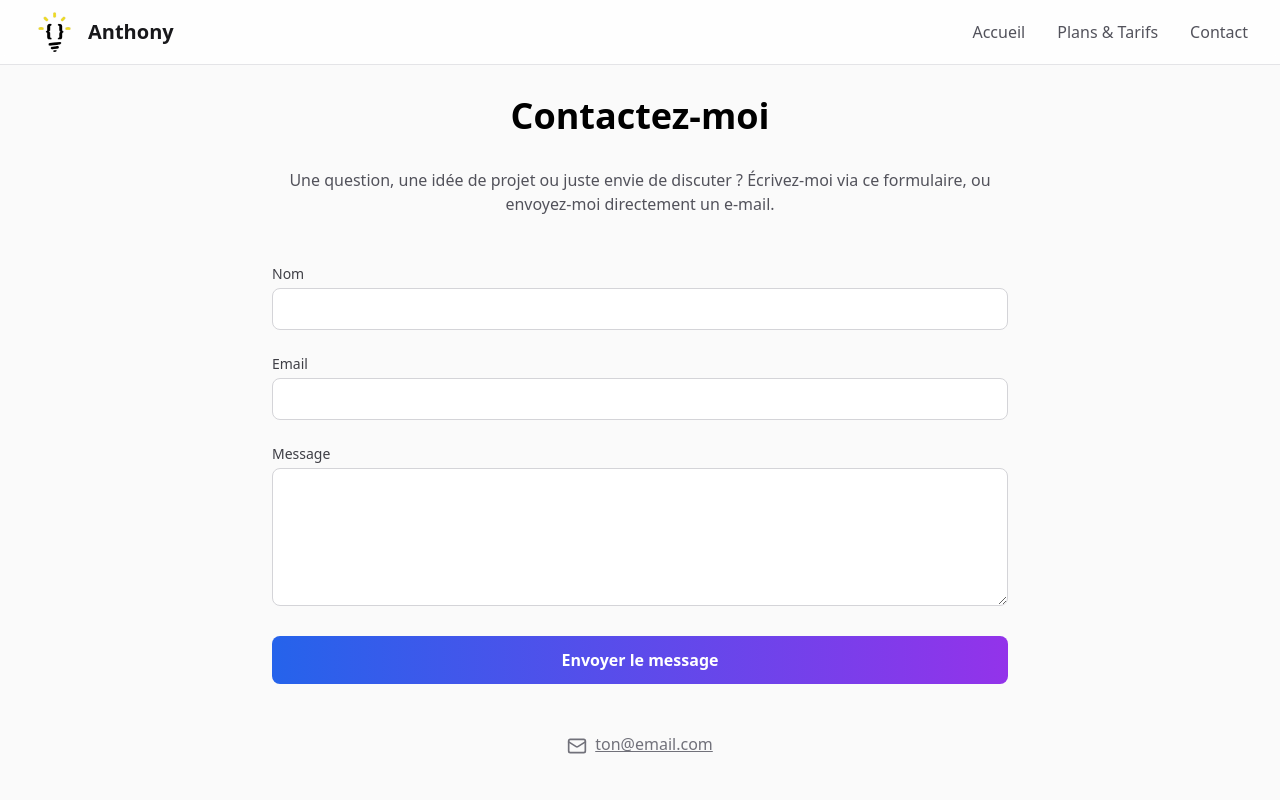
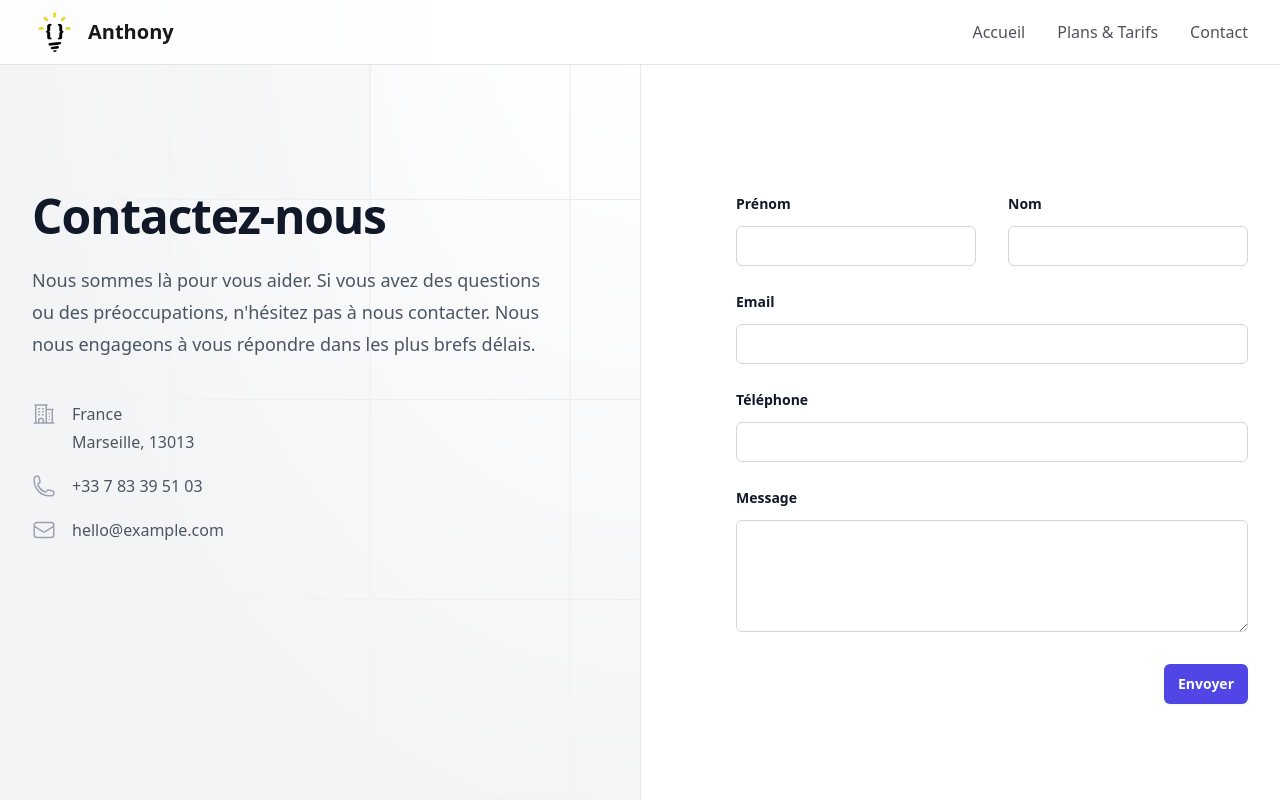
Before and after one commit to GorskiAnthony/pf-freelance, a React (Vite) app: page /contact in a window 1280 px wide. Shown: the top 800 px of the page. Built offline with nearby package versions, Linux system fonts and the light colour scheme.

Commit message:
📝 (components): update Contact component to use new icons from @heroicons/react package ✨ (components): add NotFound component to handle 404 errors and provide a user-friendly message 🚀 (main): update router to include NotFound component for handling unknown routes

```diff
--- a/src/components/Contact.tsx
+++ b/src/components/Contact.tsx
@@ -1,82 +1,228 @@
-import { Icons } from "../helpers/Icon";
-import { motion } from "framer-motion";
+import {
+	BuildingOffice2Icon,
+	EnvelopeIcon,
+	PhoneIcon,
+} from "@heroicons/react/24/outline";
 
-const Contact = () => {
+export default function Example() {
 	return (
-		<div className="pt-24 pb-20 px-4 max-w-3xl mx-auto">
-			<motion.div
-				initial={{ opacity: 0, y: 20 }}
-				animate={{ opacity: 1, y: 0 }}
-				transition={{ duration: 0.6 }}
+		<div className="relative isolate bg-white">
+			<div className="mx-auto grid max-w-7xl grid-cols-1 lg:grid-cols-2">
+				<div className="relative px-6 pb-20 pt-24 sm:pt-32 lg:static lg:px-8 lg:py-48">
+					<div className="mx-auto max-w-xl lg:mx-0 lg:max-w-lg">
+						<div className="absolute inset-y-0 left-0 -z-10 w-full overflow-hidden bg-gray-100 ring-1 ring-gray-900/10 lg:w-1/2">
+							<svg
+								aria-hidden="true"
+								className="absolute inset-0 size-full stroke-gray-200 [mask-image:radial-gradient(100%_100%_at_top_right,white,transparent)]"
 							>
-				<h1 className="text-4xl font-bold text-center mb-8">
-					Contactez-moi
-				</h1>
-				<p className="text-center text-zinc-600 mb-12">
-					Une question, une idée de projet ou juste envie de discuter
-					? Écrivez-moi via ce formulaire, ou envoyez-moi directement
-					un e-mail.
+								<defs>
+									<pattern
+										x="100%"
+										y={-1}
+										id="83fd4e5a-9d52-42fc-97b6-718e5d7ee527"
+										width={200}
+										height={200}
+										patternUnits="userSpaceOnUse"
+									>
+										<path
+											d="M130 200V.5M.5 .5H200"
+											fill="none"
+										/>
+									</pattern>
+								</defs>
+								<rect
+									fill="white"
+									width="100%"
+									height="100%"
+									strokeWidth={0}
+								/>
+								<svg
+									x="100%"
+									y={-1}
+									className="overflow-visible fill-gray-50"
+								>
+									<path
+										d="M-470.5 0h201v201h-201Z"
+										strokeWidth={0}
+									/>
+								</svg>
+								<rect
+									fill="url(#83fd4e5a-9d52-42fc-97b6-718e5d7ee527)"
+									width="100%"
+									height="100%"
+									strokeWidth={0}
+								/>
+							</svg>
+						</div>
+						<h2 className="text-pretty text-4xl font-semibold tracking-tight text-gray-900 sm:text-5xl">
+							Contactez-nous
+						</h2>
+						<p className="mt-6 text-lg/8 text-gray-600">
+							Nous sommes là pour vous aider. Si vous avez des
+							questions ou des préoccupations, n'hésitez pas à
+							nous contacter. Nous nous engageons à vous répondre
+							dans les plus brefs délais.
 						</p>
-
+						<dl className="mt-10 space-y-4 text-base/7 text-gray-600">
+							<div className="flex gap-x-4">
+								<dt className="flex-none">
+									<span className="sr-only">Address</span>
+									<BuildingOffice2Icon
+										aria-hidden="true"
+										className="h-7 w-6 text-gray-400"
+									/>
+								</dt>
+								<dd>
+									France
+									<br />
+									Marseille, 13013
+								</dd>
+							</div>
+							<div className="flex gap-x-4">
+								<dt className="flex-none">
+									<span className="sr-only">Telephone</span>
+									<PhoneIcon
+										aria-hidden="true"
+										className="h-7 w-6 text-gray-400"
+									/>
+								</dt>
+								<dd>
+									<a
+										href="tel:+33783395103"
+										aria-label="Phone number"
+										rel="noopener noreferrer"
+										className="hover:text-gray-900"
+									>
+										+33 7 83 39 51 03
+									</a>
+								</dd>
+							</div>
+							<div className="flex gap-x-4">
+								<dt className="flex-none">
+									<span className="sr-only">Email</span>
+									<EnvelopeIcon
+										aria-hidden="true"
+										className="h-7 w-6 text-gray-400"
+									/>
+								</dt>
+								<dd>
+									<a
+										href="mailto:hello@example.com"
+										className="hover:text-gray-900"
+										rel="noopener noreferrer"
+										aria-label="Email address"
+									>
+										hello@example.com
+									</a>
+								</dd>
+							</div>
+						</dl>
+					</div>
+				</div>
 				<form
-					className="space-y-6"
-					action="mailto:ton@email.com" // remplace par ton email !
+					action="#"
 					method="POST"
-					encType="text/plain"
+					className="px-6 pb-24 pt-20 sm:pb-32 lg:px-8 lg:py-48"
 				>
+					<div className="mx-auto max-w-xl lg:mr-0 lg:max-w-lg">
+						<div className="grid grid-cols-1 gap-x-8 gap-y-6 sm:grid-cols-2">
 							<div>
-						<label className="block text-sm font-medium text-zinc-700 mb-1">
+								<label
+									htmlFor="first-name"
+									className="block text-sm/6 font-semibold text-gray-900"
+								>
+									Prénom
+								</label>
+								<div className="mt-2.5">
+									<input
+										id="first-name"
+										name="first-name"
+										type="text"
+										autoComplete="given-name"
+										className="block w-full rounded-md bg-white px-3.5 py-2 text-base text-gray-900 outline outline-1 -outline-offset-1 outline-gray-300 placeholder:text-gray-400 focus:outline focus:outline-2 focus:-outline-offset-2 focus:outline-indigo-600"
+									/>
+								</div>
+							</div>
+							<div>
+								<label
+									htmlFor="last-name"
+									className="block text-sm/6 font-semibold text-gray-900"
+								>
 									Nom
 								</label>
+								<div className="mt-2.5">
 									<input
+										id="last-name"
+										name="last-name"
 										type="text"
-							name="name"
-							required
-							className="w-full px-4 py-2 border border-zinc-300 rounded-lg focus:outline-none focus:ring-2 focus:ring-blue-500"
+										autoComplete="family-name"
+										className="block w-full rounded-md bg-white px-3.5 py-2 text-base text-gray-900 outline outline-1 -outline-offset-1 outline-gray-300 placeholder:text-gray-400 focus:outline focus:outline-2 focus:-outline-offset-2 focus:outline-indigo-600"
 									/>
 								</div>
-
-					<div>
-						<label className="block text-sm font-medium text-zinc-700 mb-1">
+							</div>
+							<div className="sm:col-span-2">
+								<label
+									htmlFor="email"
+									className="block text-sm/6 font-semibold text-gray-900"
+								>
 									Email
 								</label>
+								<div className="mt-2.5">
 									<input
+										id="email"
+										name="email"
 										type="email"
-							name="email"
-							required
-							className="w-full px-4 py-2 border border-zinc-300 rounded-lg focus:outline-none focus:ring-2 focus:ring-blue-500"
+										autoComplete="email"
+										className="block w-full rounded-md bg-white px-3.5 py-2 text-base text-gray-900 outline outline-1 -outline-offset-1 outline-gray-300 placeholder:text-gray-400 focus:outline focus:outline-2 focus:-outline-offset-2 focus:outline-indigo-600"
 									/>
 								</div>
-
-					<div>
-						<label className="block text-sm font-medium text-zinc-700 mb-1">
+							</div>
+							<div className="sm:col-span-2">
+								<label
+									htmlFor="phone-number"
+									className="block text-sm/6 font-semibold text-gray-900"
+								>
+									Téléphone
+								</label>
+								<div className="mt-2.5">
+									<input
+										id="phone-number"
+										name="phone-number"
+										type="tel"
+										autoComplete="tel"
+										className="block w-full rounded-md bg-white px-3.5 py-2 text-base text-gray-900 outline outline-1 -outline-offset-1 outline-gray-300 placeholder:text-gray-400 focus:outline focus:outline-2 focus:-outline-offset-2 focus:outline-indigo-600"
+									/>
+								</div>
+							</div>
+							<div className="sm:col-span-2">
+								<label
+									htmlFor="message"
+									className="block text-sm/6 font-semibold text-gray-900"
+								>
 									Message
 								</label>
+								<div className="mt-2.5">
 									<textarea
+										id="message"
 										name="message"
-							rows={5}
-							required
-							className="w-full px-4 py-2 border border-zinc-300 rounded-lg focus:outline-none focus:ring-2 focus:ring-blue-500"
-						></textarea>
+										rows={4}
+										className="block w-full rounded-md bg-white px-3.5 py-2 text-base text-gray-900 outline outline-1 -outline-offset-1 outline-gray-300 placeholder:text-gray-400 focus:outline focus:outline-2 focus:-outline-offset-2 focus:outline-indigo-600"
+										defaultValue={""}
+									/>
 								</div>
-
+							</div>
+						</div>
+						<div className="mt-8 flex justify-end">
 							<button
 								type="submit"
-						className="w-full inline-block text-center bg-gradient-to-r from-blue-600 to-purple-600 text-white px-8 py-3 rounded-lg font-semibold hover:from-blue-700 hover:to-purple-700 transition-all duration-300 transform hover:scale-105"
+								className="rounded-md bg-indigo-600 px-3.5 py-2.5 text-center text-sm font-semibold text-white shadow-sm hover:bg-indigo-500 focus-visible:outline focus-visible:outline-2 focus-visible:outline-offset-2 focus-visible:outline-indigo-600"
 							>
-						Envoyer le message
+								Envoyer
 							</button>
+						</div>
+					</div>
 				</form>
-
-				<div className="mt-12 text-center text-zinc-500">
-					<Icons.Mail className="inline-block w-5 h-5 mr-2" />
-					<a href="mailto:ton@email.com" className="underline">
-						ton@email.com
-					</a>
 			</div>
-			</motion.div>
 		</div>
 	);
-};
-
-export default Contact;
+}
--- a/src/components/Home.tsx
+++ b/src/components/Home.tsx
@@ -1,6 +1,7 @@
 import { motion } from "framer-motion";
 import { Icons } from "../helpers/Icon";
 import { Link } from "react-router-dom";
+import clsx from "clsx";
 
 const Home = () => {
 	const fadeIn = {
@@ -9,6 +10,16 @@ const Home = () => {
 		transition: { duration: 0.6 },
 	};
 
+	const bgFromMap: Record<string, string> = {
+		orange: "from-orange-50",
+		blue: "from-blue-50",
+		yellow: "from-yellow-50",
+		cyan: "from-cyan-50",
+		green: "from-green-50",
+		gray: "from-gray-50",
+		teal: "from-teal-50",
+		black: "from-zinc-200",
+	};
 	const technologies = [
 		{
 			name: "HTML",
@@ -86,7 +97,7 @@ const Home = () => {
 		<div className="pt-16">
 			{/* Hero Section with Profile */}
 			<motion.section
-				className="py-20 px-4 bg-gradient-to-br from-blue-600 via-blue-700 to-purple-800"
+				className="py-32 px-4 bg-gradient-to-br from-blue-600 via-blue-700 to-purple-800"
 				initial={{ opacity: 0 }}
 				animate={{ opacity: 1 }}
 				transition={{ duration: 0.8 }}
@@ -124,52 +135,6 @@ const Home = () => {
 				</div>
 			</motion.section>
 
-			{/* Skills Section */}
-			<motion.section
-				className="py-20 bg-gradient-to-b from-white to-blue-50"
-				initial={{ opacity: 0 }}
-				animate={{ opacity: 1 }}
-				transition={{ delay: 0.4 }}
-			>
-				<div className="max-w-7xl mx-auto px-4 sm:px-6 lg:px-8">
-					<h2 className="text-4xl font-bold text-center mb-4 bg-gradient-to-r from-blue-600 to-purple-600 text-transparent bg-clip-text">
-						Technologies
-					</h2>
-					<p className="text-center text-zinc-600 mb-12">
-						Mon expertise technique au service de vos projets
-					</p>
-					<div className="grid grid-cols-1 md:grid-cols-2 lg:grid-cols-3 xl:grid-cols-4 gap-6">
-						{technologies.map((tech, index) => (
-							<motion.div
-								key={tech.name}
-								className="bg-white border border-zinc-200 rounded-xl overflow-hidden shadow-lg hover:shadow-xl transition-all duration-300"
-								initial={{ opacity: 0, y: 20 }}
-								animate={{ opacity: 1, y: 0 }}
-								transition={{ delay: index * 0.1 }}
-								whileHover={{ y: -5, scale: 1.02 }}
-							>
-								<div
-									className={`p-6 bg-gradient-to-br from-${tech.color}-50 to-white`}
-								>
-									<div className="flex items-center justify-between mb-4">
-										{tech.icon}
-										<span className="text-sm font-medium text-zinc-500">
-											{tech.experience}
-										</span>
-									</div>
-									<h3 className="text-xl font-bold mb-2">
-										{tech.name}
-									</h3>
-									<p className="text-zinc-600">
-										{tech.description}
-									</p>
-								</div>
-							</motion.div>
-						))}
-					</div>
-				</div>
-			</motion.section>
-
 			{/* Services Section */}
 			<motion.section
 				className="py-20 bg-gradient-to-b from-blue-50 to-purple-50"
@@ -178,7 +143,7 @@ const Home = () => {
 				transition={{ delay: 0.6 }}
 			>
 				<div className="max-w-7xl mx-auto px-4 sm:px-6 lg:px-8">
-					<h2 className="text-4xl font-bold text-center mb-4 bg-gradient-to-r from-blue-600 to-purple-600 text-transparent bg-clip-text">
+					<h2 className="text-5xl font-bold text-center mb-4 bg-gradient-to-r from-blue-600 to-purple-600 text-transparent bg-clip-text">
 						Services
 					</h2>
 					<p className="text-center text-zinc-600 mb-12">
@@ -268,9 +233,63 @@ const Home = () => {
 				</div>
 			</motion.section>
 
+			{/* Skills Section */}
+			<motion.section
+				className="py-20 bg-gradient-to-b from-purple-50 to-blue-50"
+				initial={{ opacity: 0 }}
+				animate={{ opacity: 1 }}
+				transition={{ delay: 0.4 }}
+			>
+				<div className="max-w-7xl mx-auto px-4 sm:px-6 lg:px-8">
+					<h2 className="text-4xl font-bold text-center mb-4 bg-gradient-to-r from-blue-600 to-purple-600 text-transparent bg-clip-text">
+						Technologies
+					</h2>
+					<p className="text-center text-zinc-600 mb-12">
+						Mon expertise technique au service de vos projets
+					</p>
+					<div className="grid grid-cols-1 md:grid-cols-2 lg:grid-cols-3 xl:grid-cols-4 gap-6">
+						{technologies.map((tech, index) => {
+							const fromClass =
+								bgFromMap[tech.color] ?? "from-zinc-100"; // fallback safe
+
+							return (
+								<motion.div
+									key={tech.name}
+									className="bg-white border border-zinc-200 rounded-xl overflow-hidden shadow-lg hover:shadow-xl transition-all duration-300"
+									initial={{ opacity: 0, y: 20 }}
+									animate={{ opacity: 1, y: 0 }}
+									transition={{ delay: index * 0.1 }}
+									whileHover={{ y: -5, scale: 1.02 }}
+								>
+									<div
+										className={clsx(
+											"p-6 bg-gradient-to-br to-white",
+											fromClass
+										)}
+									>
+										<div className="flex items-center justify-between mb-4">
+											{tech.icon}
+											<span className="text-sm font-medium text-zinc-500">
+												{tech.experience}
+											</span>
+										</div>
+										<h3 className="text-xl font-bold mb-2">
+											{tech.name}
+										</h3>
+										<p className="text-zinc-600">
+											{tech.description}
+										</p>
+									</div>
+								</motion.div>
+							);
+						})}
+					</div>
+				</div>
+			</motion.section>
+
 			{/* Teaching Section */}
 			<motion.section
-				className="py-20 bg-gradient-to-br from-purple-50 via-blue-50 to-purple-50"
+				className="py-20 bg-gradient-to-b from-blue-50 via-purple-50 to-purple-50"
 				initial={{ opacity: 0 }}
 				animate={{ opacity: 1 }}
 				transition={{ delay: 0.8 }}
--- /dev/null
+++ b/src/components/NotFound.tsx
@@ -0,0 +1,37 @@
+import { Link } from "react-router-dom";
+
+export default function NotFound() {
+	return (
+		<>
+			<main className="grid min-h-full place-items-center bg-white px-6 py-24 sm:py-32 lg:px-8">
+				<div className="text-center">
+					<p className="text-base font-semibold text-indigo-600">
+						404
+					</p>
+					<h1 className="mt-4 text-balance text-5xl font-semibold tracking-tight text-gray-900 sm:text-7xl">
+						Page non trouvée
+					</h1>
+					<p className="mt-6 text-pretty text-lg font-medium text-gray-500 sm:text-xl/8">
+						Désolé, nous n'avons pas pu trouver la page que vous
+						recherchez.
+					</p>
+					<div className="mt-10 flex items-center justify-center gap-x-6">
+						<Link
+							to="/"
+							className="rounded-md bg-indigo-600 px-3.5 py-2.5 text-sm font-semibold text-white shadow-sm hover:bg-indigo-500 focus-visible:outline focus-visible:outline-2 focus-visible:outline-offset-2 focus-visible:outline-indigo-600"
+						>
+							Retour à l'accueil
+						</Link>
+						<Link
+							to="/contact"
+							className="text-sm font-semibold text-gray-900"
+						>
+							Contact support{" "}
+							<span aria-hidden="true">&rarr;</span>
+						</Link>
+					</div>
+				</div>
+			</main>
+		</>
+	);
+}
--- a/src/components/Pricing.tsx
+++ b/src/components/Pricing.tsx
@@ -1,3 +1,4 @@
+import { motion } from "framer-motion";
 import { useState } from "react";
 import { Radio, RadioGroup } from "@headlessui/react";
 import { CheckIcon } from "@heroicons/react/20/solid";
@@ -67,6 +68,12 @@ function classNames(...classes: (string | false | null | undefined)[]): string {
 	return classes.filter(Boolean).join(" ");
 }
 
+const fadeIn = {
+	initial: { opacity: 0, y: 20 },
+	animate: { opacity: 1, y: 0 },
+	transition: { duration: 0.6 },
+};
+
 export default function Pricing() {
 	const [frequency, setFrequency] = useState<{
 		value: "monthly" | "annually";
@@ -75,17 +82,28 @@ export default function Pricing() {
 	}>(frequencies[0]);
 
 	return (
+		<motion.div
+			className="bg-white"
+			initial="initial"
+			animate="animate"
+			variants={fadeIn}
+			transition={fadeIn.transition}
+		>
 			<div className="bg-white py-24 sm:py-32">
 				<div className="mx-auto max-w-7xl px-6 lg:px-8">
 					<div className="mx-auto max-w-4xl text-center">
-					<p className="mt-2 text-balance text-5xl font-semibold tracking-tight text-gray-900 sm:text-6xl">
+						<motion.p
+							className="mt-2 text-balance text-5xl font-semibold tracking-tight text-gray-900 sm:text-6xl"
+							{...fadeIn}
+							transition={{ delay: 0.2 }}
+						>
 							Une tarification qui évolue avec vous
-					</p>
+						</motion.p>
 					</div>
 					<p className="mx-auto mt-6 max-w-2xl text-pretty text-center text-lg font-medium text-gray-600 sm:text-xl/8">
 						Choisissez une formule abordable, dotée des meilleures
-					fonctionnalités pour engager votre audience, fidéliser vos
-					clients et stimuler vos ventes.
+						fonctionnalités pour engager votre audience, fidéliser
+						vos clients et stimuler vos ventes.
 					</p>
 					<div className="mt-16 flex justify-center">
 						<fieldset aria-label="Payment frequency">
@@ -186,7 +204,10 @@ export default function Pricing() {
 									)}
 								>
 									{tier.features.map((feature) => (
-									<li key={feature} className="flex gap-x-3">
+										<li
+											key={feature}
+											className="flex gap-x-3"
+										>
 											<CheckIcon
 												aria-hidden="true"
 												className={classNames(
@@ -205,5 +226,6 @@ export default function Pricing() {
 					</div>
 				</div>
 			</div>
+		</motion.div>
 	);
 }
--- a/src/main.tsx
+++ b/src/main.tsx
@@ -7,6 +7,7 @@ import Pricing from "./components/Pricing.tsx";
 import Home from "./components/Home.tsx";
 import "./index.css";
 import Contact from "./components/Contact.tsx";
+import NotFound from "./components/NotFound.tsx";
 
 const router = createBrowserRouter([
 	{
@@ -27,6 +28,10 @@ const router = createBrowserRouter([
 			},
 		],
 	},
+	{
+		path: "*",
+		element: <NotFound />,
+	},
 ]);
 
 const rootElement = document.getElementById("root");
```
Lines whose indentation alone changed are shown as unchanged.
